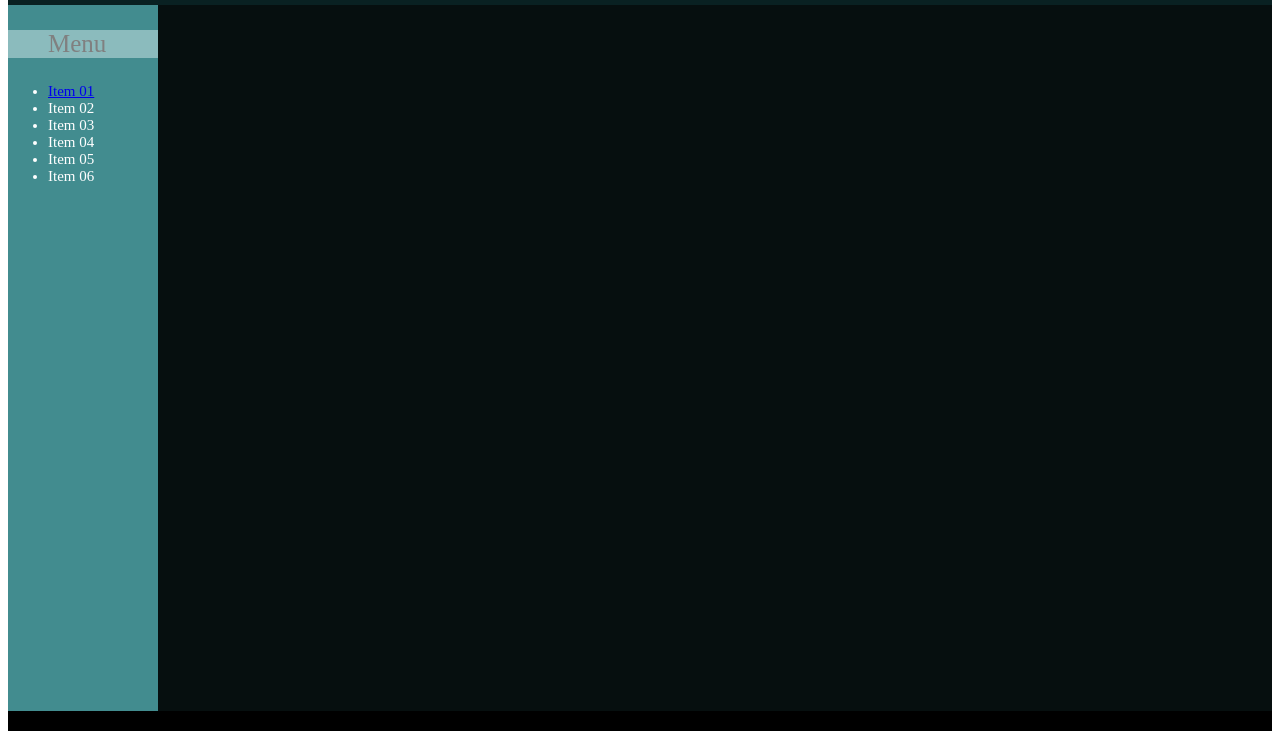
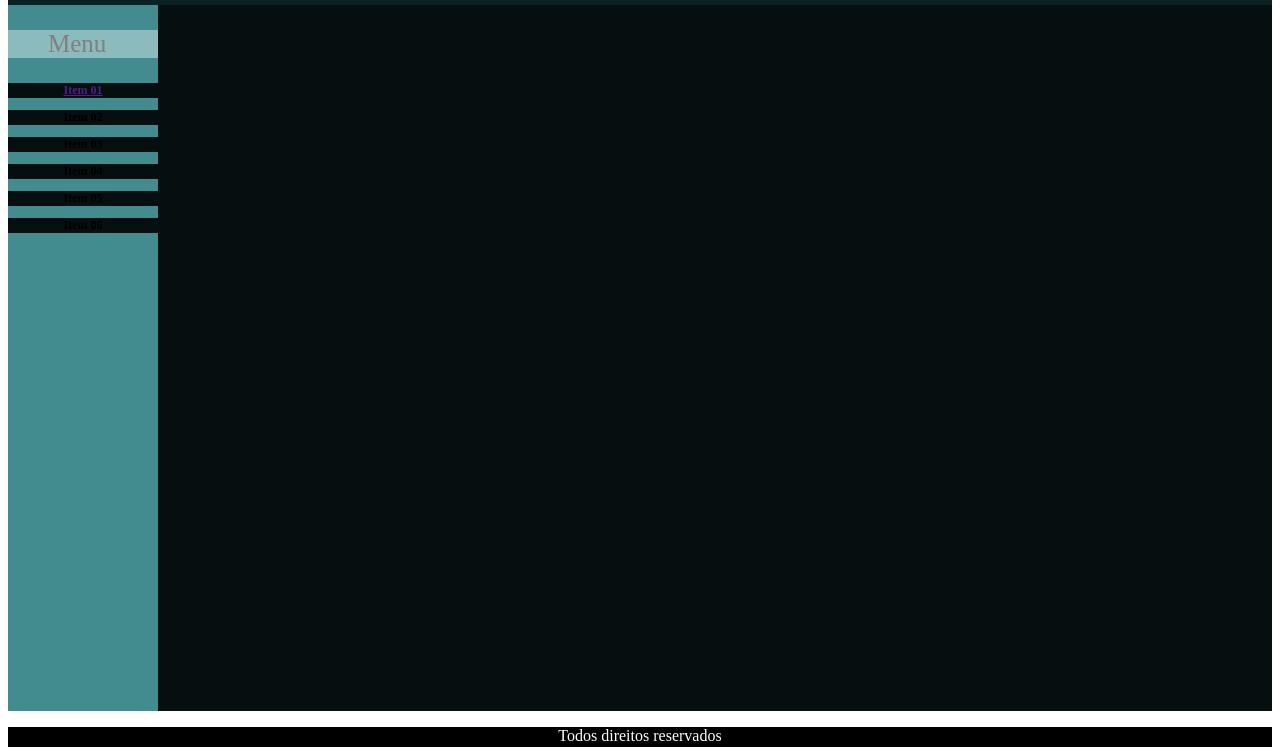
Before and after one commit to gnewlinux/www, a plain HTML site: page pagina.html in a window 1280 px wide. Shown: the part 53-800 px from the top of the page. Drawn offline with Linux system fonts and the light colour scheme.

Commit message:
Alteracoes pagina.html e pagina_css.css

```diff
--- a/pagina.html
+++ b/pagina.html
@@ -9,17 +9,15 @@
 <div id="topo"><h1>Seja bem vindo</h1></div>
 <div id="esquerda">
 	<menu>Menu</menu>
-	<ul>
-		<li><a href="item01.html">Item 01</li></a>
-		<li>Item 02</li>
-		<li>Item 03</li>
-		<li>Item 04</li>
-		<li>Item 05</li>
-		<li>Item 06</li>
-	</ul>
+		<h3><a href="">Item 01</a></h3>
+		<h3>Item 02</h3>
+		<h3>Item 03</h3>
+		<h3>Item 04</h3>
+		<h3>Item 05</h3>
+		<h3>Item 06</h3>
 </div>
 <div id="conteudo"></div>
-<div id="bottom"></div>
+<div id="bottom"><p>Todos direitos reservados</p></div>
 </div>
 </BODY>
 </HTML>
--- a/pagina_estilo.css
+++ b/pagina_estilo.css
@@ -42,9 +42,17 @@ menu{
 	background-color: #8bbbbd;
 }
 
-li{
-	font-size: 15px;
+h3{
+	text-align: center;
+	font-size: 12px;
+	color: black;
+	background-color: #060f0f;
+}
+
+p{
+	text-align: center;
 	color: white;
+	background-color: none;
 }
 
 a:hover{
```
